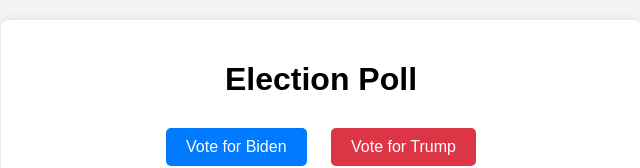
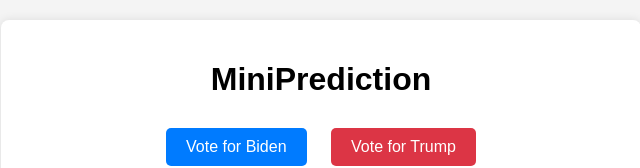
Before and after one commit to 0x0e18/ManyPredictions, a plain HTML site: page index.html in a window 1280 px wide. Shown: the top 168 px of the page, without its empty margins (319-959 px from the left). Drawn offline with Linux system fonts and the light colour scheme; no server answers.

Commit message:
Update index.html

```diff
--- a/index.html
+++ b/index.html
@@ -8,7 +8,7 @@
 </head>
 <body>
     <div class="container">
-        <h1>Election Poll</h1>
+        <h1>MiniPrediction</h1>
         <div class="button-container">
             <button id="biden-btn" class="btn blue">Vote for Biden</button>
             <button id="trump-btn" class="btn red">Vote for Trump</button>
```
